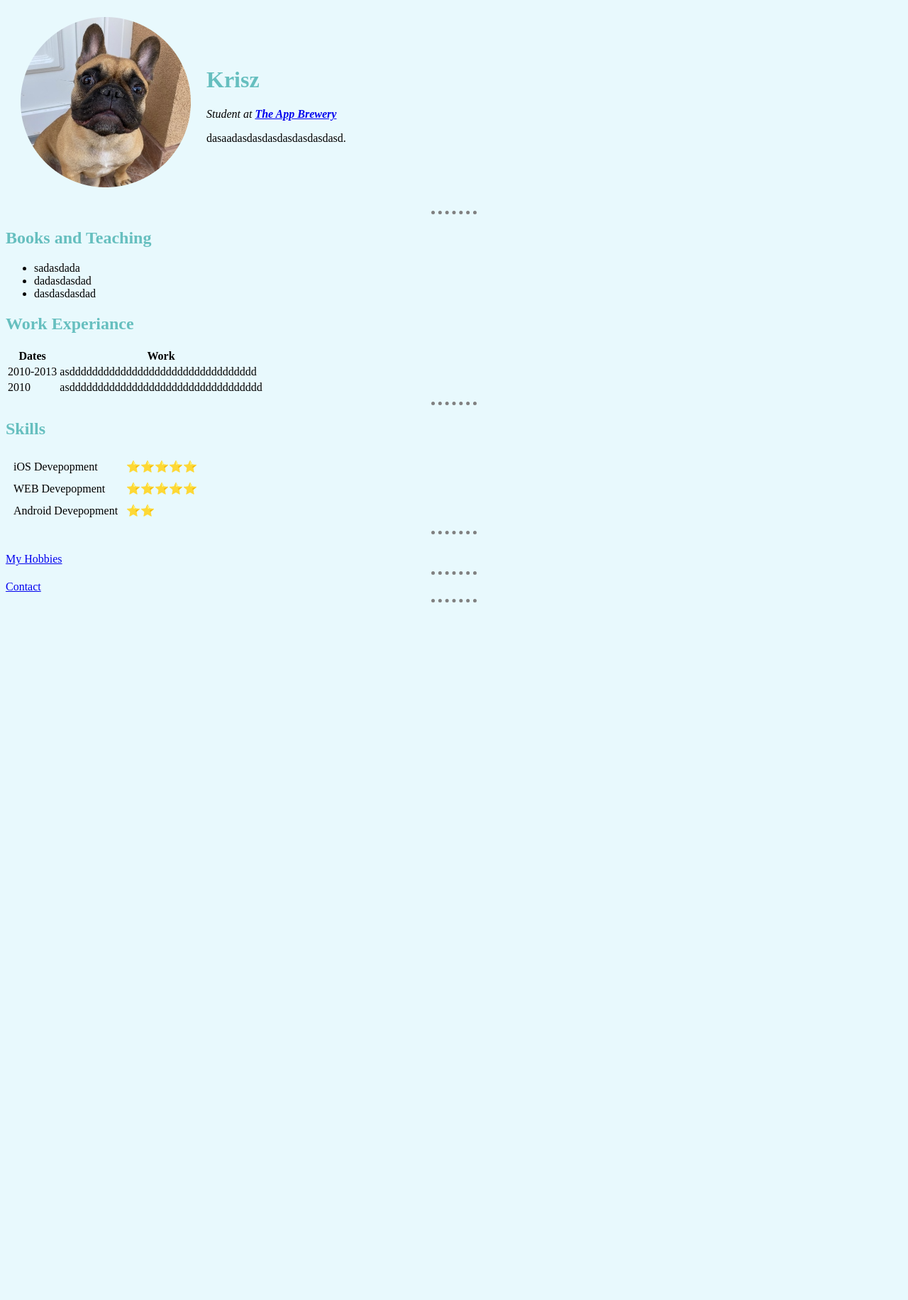
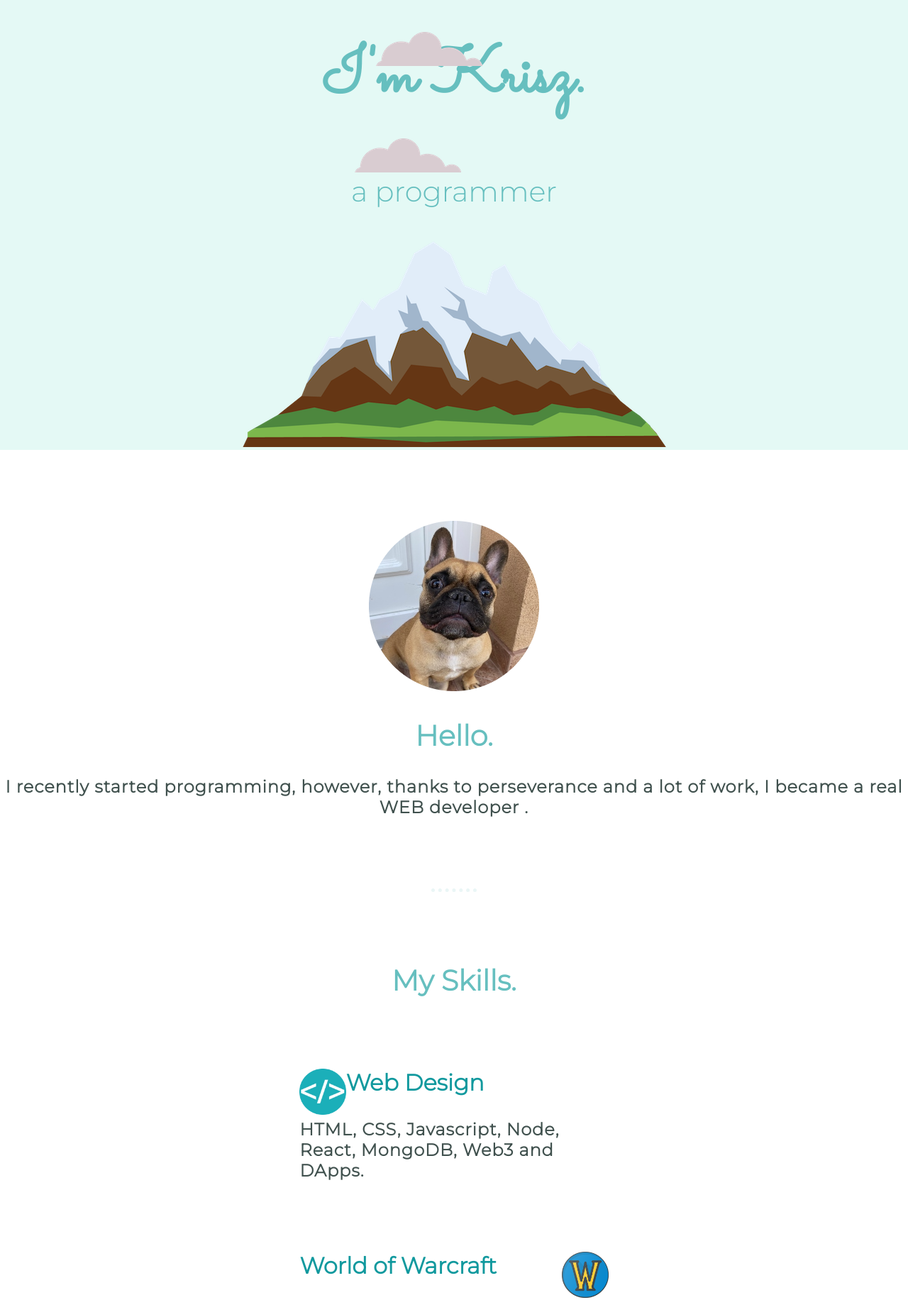
Before and after one commit to Krisztian1111/cv, a plain HTML site: page index.html in a window 1280 px wide. Shown: the part 5-1837 px from the top of the page at 71% size. Before the commit the page ends 862 px from the top, so only its background shows below. Drawn offline with Linux system fonts and the light colour scheme.

Commit message:
Add files via upload

```diff
--- a/css/styles.css
+++ b/css/styles.css
@@ -1,13 +1,141 @@
-body{
-  background-color: #E8F9FD;
+body {
+  color: #40514E;
+  margin: 0;
+  text-align: center;
+  font-family: 'Merriweather', serif;
 }
-h1,h2{
+
+p{
+  font-family: 'Montserrat', sans-serif;
+  font-weight: bold;
+  font-size: 1.5rem;
+  letter-spacing: 1px;
+  margin-bottom: 50px;
+}
+.bottom-p{
+  margin-top: 80px;
+  color: #EAF6F6;
+
+}
+
+h1 {
+  margin: 0 auto;
+  font-family: 'Sacramento', cursive;
+  position: relative;
+  top: 50px;
+  font-size: 5.625rem;
   color: #66BFBF;
 }
+
+h2 {
+  font-family: 'Montserrat', sans-serif;
+  font-size: 2.5rem;
+  color: #66BFBF;
+}
+
+h3 {
+  font-family: 'Montserrat', sans-serif;
+  font-size: 2rem;
+  color: #11999E;
+}
+a {
+  position: relative;
+  top:20px;
+  color: #11999E;
+  margin: 0 50px;
+  font-family: 'Montserrat', sans-serif;
+  font-weight: bold;
+  font-size: 2.5rem;;
+  text-decoration: none;
+}
+a:hover {
+  background-color: #EAF6F6;
+}
+
+#top-p {
+  position: relative;
+  top: 70px;
+  font-family: 'Montserrat', sans-serif;
+  font-size: 2.5rem;
+  font-weight: normal;
+  line-height: 2;
+}
+
+.top-container {
+  background-color: #E4F9F5;
+}
+
+.middle-container {
+  margin-top: 100px;
+}
+
+.bottom-container {
+  background-color: #66BFBF;
+  margin-top: 100px;
+  padding: 30px 0 20px;
+  display:block;
+}
+
+.top-cloud {
+  position: absolute;
+  left: 500px;
+  top: 200px
+}
+
+.bottom-cloud {
+  position: absolute;
+  right: 600px;
+  top: 50px
+}
+
+.skill-row {
+  margin: 100px auto;
+  width: 34%;
+  text-align: left;
+}
+
+.skill-image {
+  width: 15%;
+  float: left;
+}
+
+.bottom-image {
+  width: 15%;
+  float: right;
+}
+
 hr{
   border-style: none;
   border-top-style: dotted;
-  border-color: grey;
+  border-color: #EAF6F6;
   border-width: 5px;
   width: 5%;
+  margin: 100px auto;
 }
+.button-contact {
+  border: none;
+  background: #11cdd4;
+  background-image: -webkit-linear-gradient(top, #11cdd4,  #11999e);
+  background-image: -moz-linear-gradient(top, #11cdd4,  #11999e);
+  background-image: -ms-linear-gradient(top, #11cdd4,  #11999e);
+  background-image: -o-linear-gradient(top, #11cdd4,  #11999e);
+  background-image: linear-gradient(to bottom, #11cdd4,  #11999e);
+  -webkit-border-radius: 8;
+  -moz-border-radius: 8;
+  border-radius: 8px;
+  font-family: Arial;
+  color: #ffffff;
+  font-size: 20px;
+  padding: 10px 20px 10px 20px;
+  text-decoration: none;
+}
+
+.button-contact:hover {
+  background: #30e3cb;
+  background-image: -webkit-linear-gradient(top, #30e3cb, #2bc4ad);
+  background-image: -moz-linear-gradient(top, #30e3cb, #2bc4ad);
+  background-image: -ms-linear-gradient(top, #30e3cb, #2bc4ad);
+  background-image: -o-linear-gradient(top, #30e3cb, #2bc4ad);
+  background-image: linear-gradient(to bottom, #30e3cb, #2bc4ad);
+  text-decoration: none;
+}
--- a/index.html
+++ b/index.html
@@ -3,73 +3,65 @@
 
 <head>
   <meta charset="utf-8">
-  <title>Krisz's Personal Site</title>
-  <link rel="stylesheet" href="css/styles.css">
+  <title>Krisztian Rabi</title>
+  <link rel="stylesheet" type="text/css" href="css/styles.css">
+  <link rel="icon" href="favicon.ico">
+  <link rel="preconnect" href="https://fonts.googleapis.com">
+  <link rel="preconnect" href="https://fonts.gstatic.com" crossorigin>
+  <link href="https://fonts.googleapis.com/css2?family=Merriweather+Sans:ital@1&family=Merriweather:ital,wght@1,300&family=Montserrat:wght@300&family=Sacramento&display=swap" rel="stylesheet">
 </head>
 
 <body>
-  <table cellspacing="20">
-    <td><img src="files/IMG_3195-modified.png" alt="krisztian profile picture"></td>
-    <td>
-      <h1>Krisz</h1>
-      <p><em>Student at <strong> <a href="https://appbrewery.com/ ">The App Brewery</a></strong></em></p>
-      <p>dasaadasdasdasdasdasdasdasd. </p>
-    </td>
-  </table>
+  <div class="top-container">
+    <img class="top-cloud" src="images/cloud.png" alt="">
+    <h1>I'm Krisz.</h1>
+    <h2 id="top-p">a programmer</h2>
+    <img class="bottom-cloud" src="images/cloud.png" alt="">
+    <img src="images/mountain.png" alt="">
+  </div>
+  <div class="middle-container">
+    <div class="profile">
+      <img src="images/IMG_3195-modified.png" alt="">
+      <h2>Hello.</h2>
+      <p> I recently started programming, however, thanks to perseverance and a lot of work, I became a real WEB developer .</p>
+    </div>
 
-  <hr>
-  <h2>Books and Teaching</h2>
+    <hr>
 
-  <ul>
-    <li>sadasdada</li>
-    <li>dadasdasdad</li>
-    <li>dasdasdasdad</li>
-  </ul>
-  <h2>Work Experiance</h2>
-  <table>
-    <thead>
-      <tr>
-        <th>Dates</th>
-        <th>Work</th>
-      </tr>
-    </thead>
-    <tbody>
-      <tr>
-        <td>2010-2013</td>
-        <td>asddddddddddddddddddddddddddddddddd</td>
-      </tr>
-      <tr>
-        <td>2010</td>
-        <td>asdddddddddddddddddddddddddddddddddd</td>
-      </tr>
-    </tbody>
-  </table>
-  <hr>
-  <h2>Skills</h2>
+    <div class="skills">
+      <h2>My Skills.</h2>
+      <div class="skill-row">
+        <img class="skill-image" src="images/coding.png" alt="">
+        <h3>Web Design</h3>
+        <p> HTML, CSS, Javascript, Node, React, MongoDB, Web3 and DApps.</p>
+      </div>
 
-  <table cellspacing="10">
-    <tr>
-      <td>iOS Devepopment</td>
-      <td>⭐⭐⭐⭐⭐</td>
-    </tr>
-    <tr>
-      <td>WEB Devepopment</td>
-      <td>⭐⭐⭐⭐⭐</td>
-    </tr>
-    <tr>
-      <td>Android Devepopment</td>
-      <td>⭐⭐</td>
-    </tr>
+      <div class="skill-row">
+        <img class="bottom-image" src="images/world-of-warcraft-modified.png" alt="">
+        <h3>World of Warcraft</h3>
+        <p>Of course, in addition to development, I also excel in World of Warcraft.</p>
+      </div>
+    </div>
 
-  </table>
-  <hr><br>
+    <hr>
 
-  <a href="hobbies.html">My Hobbies</a>
-  <hr>
+    <div class="contact-me">
+      <h2>Get In Touch</h2>
+      <h3>If you love World of Warcaft as mutch as I do.</h3>
+      <p>Love World of Warcraft mutch as I do? Let's talk about how awesome they are!<br> We can code while we play!</p>
+      <button class="button-contact" type="button">Contact Me!</button>
+    </div>
+  </div>
 
-  <a href="contact.html">Contact</a>
 
-  <hr>
+  <div class="bottom-container">
+    <a class="footer-link" href="https://www.linkedin.com/">LinkedIn</a>
+    <a class="footer-link" href="https://twitter.com/">Twitter</a>
+    <a class="footer-link" href="https://www.appbrewery.co/">Website</a>
+    <p class="bottom-p">© Krisztian Rabi.</p>
+  </div>
+
+
 </body>
 
 </html>
```
